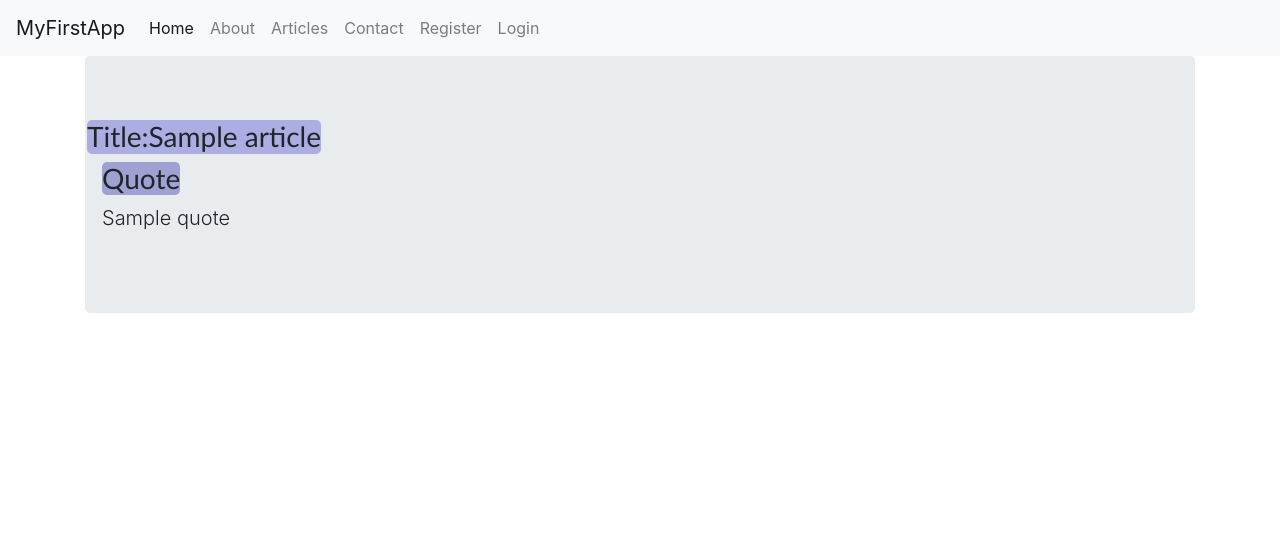
After one commit to ManishSinghFartyal/SimpleLoginUsingFlask, a Flask app: page /read_quote/1 in a window 1280 px wide. The commit adds this page. Shown: the top 553 px of the page. Run offline with Flask 2, Linux system fonts and the light colour scheme; the visitor is signed in with stand-in values (Sample User, id 1); a database or web service that is not in the repository returns one stand-in record (values such as "Sample title"); some libraries are stand-ins or nearby versions.

Commit message:
article_printed

```diff
--- a/app.py
+++ b/app.py
@@ -96,5 +96,10 @@ def newquote():
 	else:
 		return redirect(url_for('index'))
 
+@app.route("/read_quote/<article_id>")
+def read_quote(article_id):
+	article = uservice.get_article(article_id,session['userid'])
+	return render_template("ReadArticle.html",article=article)
+
 if __name__=='__main__':
 	app.run()
--- /dev/null
+++ b/templates/ReadArticle.html
@@ -0,0 +1,20 @@
+{% extends 'layout.html' %}
+{% block body %}
+ <div class="jumbotron">
+ 	<div class="row">
+ 			<div class="row">
+ 				<h3 style="background: rgba(30,30,200,0.3); font-family: 'Gill Sans';border-radius: 5px;">Title:{{article['title']}}</h3>
+ 			</div>
+ 		<div class="col-lg-10">
+ 			<div class="row">
+ 				<h3 style="background: rgba(130,130,200,0.7); font-family: Gill Sans;border-radius: 5px;">Quote</h3>
+ 			</div>
+ 			<div class="row">
+ 				<p class="lead">
+ 					{{article['quote']}}
+ 				</p>
+ 			</div>
+ 		</div>
+ 	</div>
+ </div>
+{% endblock %}
--- a/templates/profile.html
+++ b/templates/profile.html
@@ -54,12 +54,14 @@
 		<h5>No Quotes yet.</h5>
 		{% else %}
 		 {% for article in user['Articles'] %}
-		 <br><a class="btn-link" href="#">{{article['title']}}</a>
+		 <div class="col-lg-12">
+		 	<a class="btn-link" href="/read_quote/{{article['article_id']}}">{{article['title']}}</a>
+		 </div>
 		 {% endfor %}
 		{% endif %}
 	</div>
 	<div class="row">
-		<a href="/quote" style="font-size: 25px;background: rgba(44,55,66,0.7);border-radius: 5px;">Post a quote!!!!!!!!</a>
+		<a href="/quote" style="font-size: 25px;background: rgba(4,5,6,0.7);border-radius: 5px;">Post a quote!!!!!!!!</a>
 	</div>
 	</div>
 </div>
```
Also changed, not shown: tests/user_service.py (+11 -0 lines).
